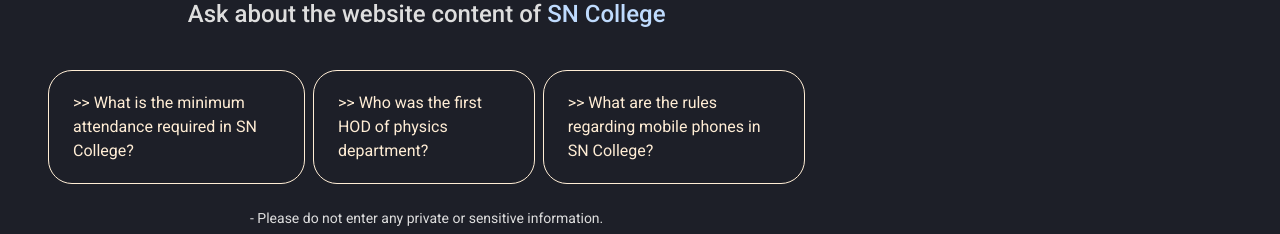
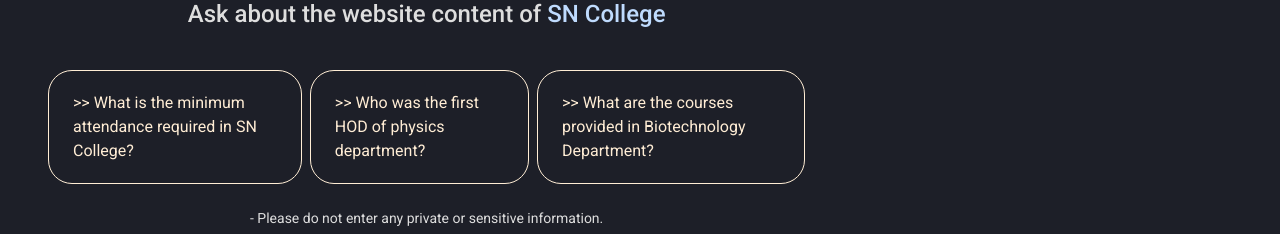
Before and after one commit to akshai-krishna-s/chatsnc, a Vue app in the folder frontend/: page / in a window 1280 px wide. Shown: the part 277-511 px from the top of the page. Built offline with nearby package versions, Linux system fonts and the light colour scheme; no server answers; sample sign-in values are in the browser's storage.

Commit message:
Update sampleQueries in ChatSNC.vue component

```diff
--- a/frontend/src/views/ChatSNC.vue
+++ b/frontend/src/views/ChatSNC.vue
@@ -64,7 +64,7 @@
   role: string
 }
 
-const sampleQueries = ['What is the minimum attendance required in SN College?', 'Who was the first HOD of physics department?', 'What are the rules regarding mobile phones in SN College?']
+const sampleQueries = ['What is the minimum attendance required in SN College?', 'Who was the first HOD of physics department?', 'What are the courses provided in Biotechnology Department?']
 
 const loading = ref(false)
 
```
